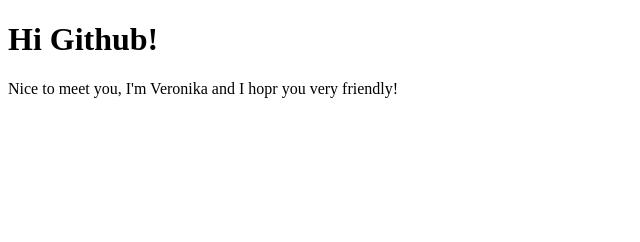
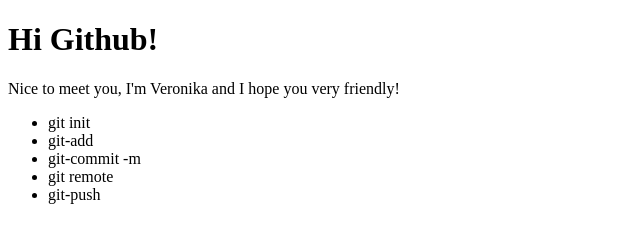
Before and after one commit to VeronikaTaratine/hillel-my-progect, a plain HTML site: page index.html in a window 1280 px wide. Shown: the whole page, without its empty margins (0-640 px from the left). Drawn offline with Linux system fonts and the light colour scheme.

Commit message:
add list

```diff
--- a/index.html
+++ b/index.html
@@ -1,12 +1,19 @@
 <!DOCTYPE html>
 <html lang="en">
   <head>
-  <meta charset="UTF-8">
-  <meta name="viewport" content="width=device-width, initial-scale=1.0">
+    <meta charset="UTF-8" />
+    <meta name="viewport" content="width=device-width, initial-scale=1.0" />
     <title>Document</title>
   </head>
   <body>
     <h1>Hi Github!</h1>
-  <p>Nice to meet you, I'm Veronika and I hopr you very friendly!</p>
+    <p>Nice to meet you, I'm Veronika and I hope you very friendly!</p>
+    <ul class="git-commands">
+      <li>git init</li>
+      <li>git-add</li>
+      <li>git-commit -m</li>
+      <li>git remote</li>
+      <li>git-push</li>
+    </ul>
   </body>
 </html>
```
Lines whose indentation alone changed are shown as unchanged.
